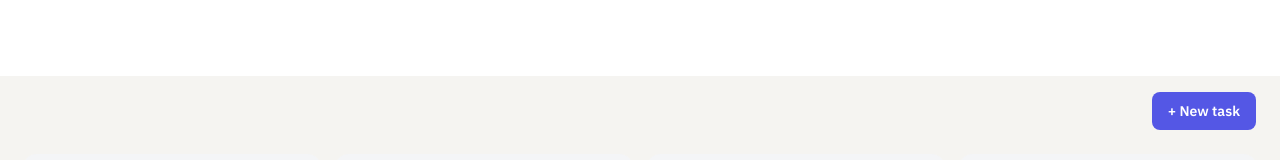
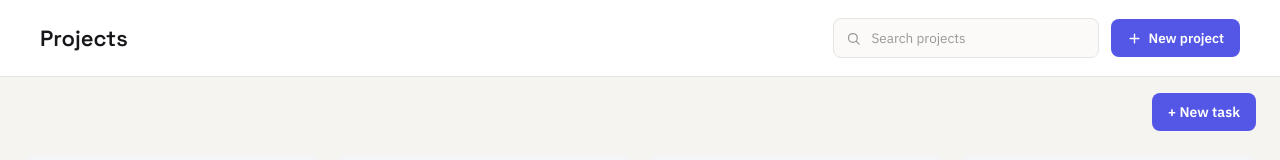
Before and after one commit to makzylinski/TaskFlow, an Angular app in the folder task-flow-frontend/: page /board/1 in a window 1280 px wide. Shown: the top 160 px of the page. Built offline with nearby package versions, Linux system fonts and the light colour scheme; no server answers.

Commit message:
icon component and toolbar styles

```diff
--- /dev/null
+++ b/task-flow-frontend/src/app/components/icon/icon.html
@@ -0,0 +1,22 @@
+<svg
+  [attr.width]="size()"
+  [attr.height]="size()"
+  viewBox="0 0 24 24"
+  fill="none"
+  stroke="currentColor"
+  [attr.stroke-width]="strokeWidth()"
+  stroke-linecap="round"
+  stroke-linejoin="round"
+  aria-hidden="true"
+>
+  @switch (name()) {
+    @case ('search') {
+      <circle cx="11" cy="11" r="7"></circle>
+      <line x1="21" y1="21" x2="16.65" y2="16.65"></line>
+    }
+    @case ('plus') {
+      <line x1="12" y1="5" x2="12" y2="19"></line>
+      <line x1="5" y1="12" x2="19" y2="12"></line>
+    }
+  }
+</svg>
--- /dev/null
+++ b/task-flow-frontend/src/app/components/icon/icon.ts
@@ -0,0 +1,18 @@
+import { Component, input } from '@angular/core';
+
+export type IconName = 'search' | 'plus';
+
+@Component({
+  selector: 'app-icon',
+  templateUrl: './icon.html',
+  styles: `
+    :host {
+      display: inline-flex;
+    }
+  `,
+})
+export class Icon {
+  name = input.required<IconName>();
+  size = input(15);
+  strokeWidth = input(2);
+}
--- a/task-flow-frontend/src/app/components/toolbar/toolbar.html
+++ b/task-flow-frontend/src/app/components/toolbar/toolbar.html
@@ -1 +1,15 @@
-<div class="toolbar"></div>
+<div class="toolbar">
+  <div class="toolbar__title">Projects</div>
+  <div class="toolbar__action">
+    <div class="toolbar__action--search">
+      <app-icon name="search" />
+      <input type="text" placeholder="Search projects" aria-label="Search projects" />
+    </div>
+    <div class="toolbar__action--new">
+      <button type="button">
+        <app-icon name="plus" [strokeWidth]="2.2" />
+        New project
+      </button>
+    </div>
+  </div>
+</div>
--- a/task-flow-frontend/src/app/components/toolbar/toolbar.scss
+++ b/task-flow-frontend/src/app/components/toolbar/toolbar.scss
@@ -1,4 +1,73 @@
 .toolbar {
   height: 76px;
+  display: flex;
+  align-items: center;
+  justify-content: space-between;
+  padding: 0 40px;
   background-color: #fff;
+  border-bottom: 1px solid #e7e5e1;
+
+  &__title {
+    font-family: 'Space Grotesk', sans-serif;
+    font-size: 22px;
+    font-weight: 600;
+    color: #17171b;
+  }
+
+  &__action {
+    display: flex;
+    align-items: center;
+    gap: 12px;
+
+    &--search {
+      display: flex;
+      align-items: center;
+      gap: 8px;
+      width: 240px;
+      height: 38px;
+      padding: 0 12px;
+      border: 1px solid #e7e5e1;
+      border-radius: 8px;
+      background: #fbfaf9;
+      color: #9a9893;
+
+      &:focus-within {
+        border-color: #5457e5;
+      }
+
+      input {
+        width: 100%;
+        border: none;
+        outline: none;
+        background: transparent;
+        font-family: inherit;
+        font-size: 13.5px;
+        color: #17171b;
+
+        &::placeholder {
+          color: #9a9893;
+        }
+      }
+    }
+
+    &--new button {
+      display: flex;
+      align-items: center;
+      gap: 6px;
+      height: 38px;
+      padding: 0 16px;
+      border: none;
+      border-radius: 8px;
+      background: #5457e5;
+      color: #fff;
+      font-family: inherit;
+      font-size: 13.5px;
+      font-weight: 600;
+      cursor: pointer;
+
+      &:hover {
+        background: #4548d1;
+      }
+    }
+  }
 }
--- a/task-flow-frontend/src/app/components/toolbar/toolbar.ts
+++ b/task-flow-frontend/src/app/components/toolbar/toolbar.ts
@@ -1,7 +1,8 @@
 import { Component } from '@angular/core';
+import { Icon } from '../icon/icon';
 
 @Component({
-  imports: [],
+  imports: [Icon],
   selector: 'app-toolbar',
   styleUrl: './toolbar.scss',
   templateUrl: './toolbar.html',
```
